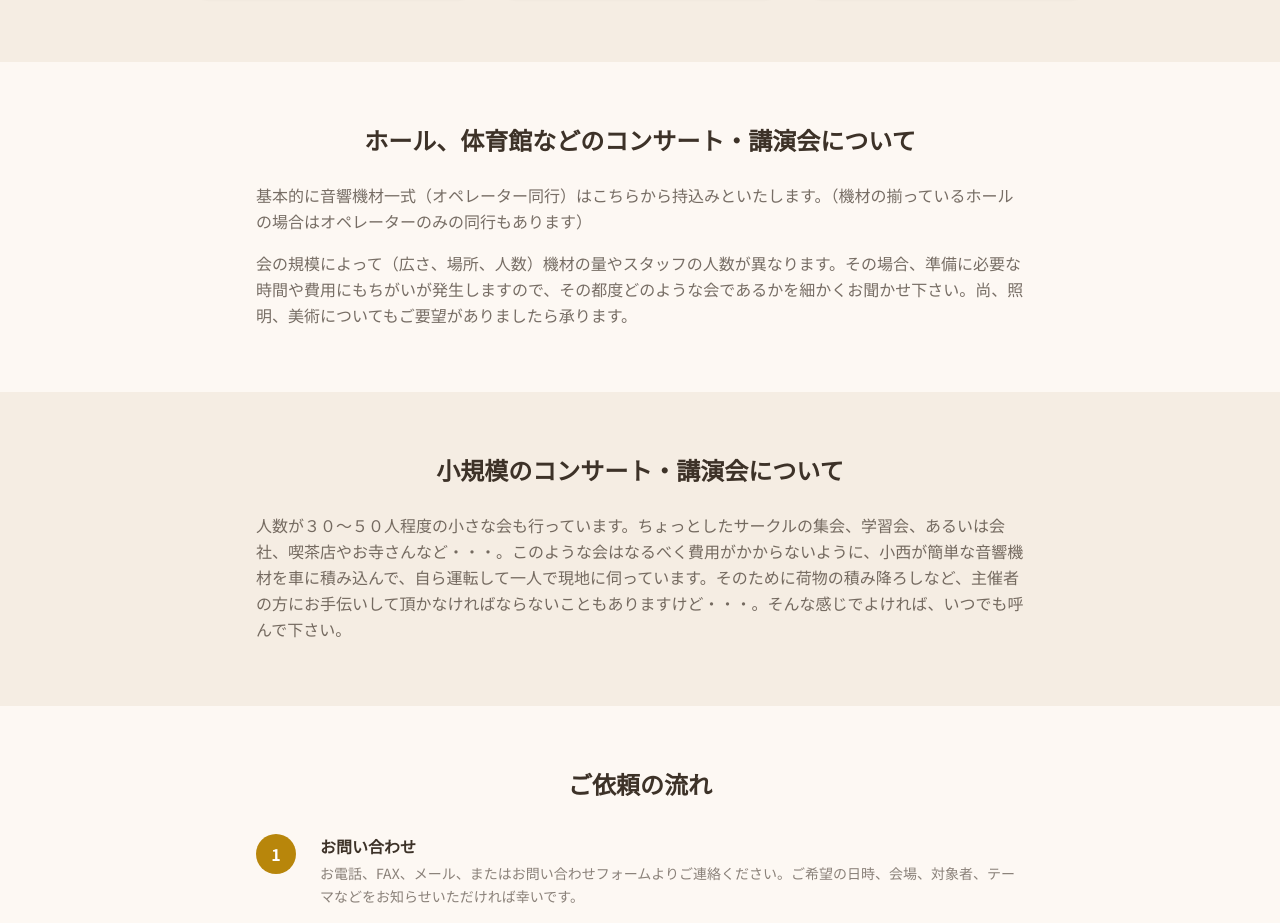
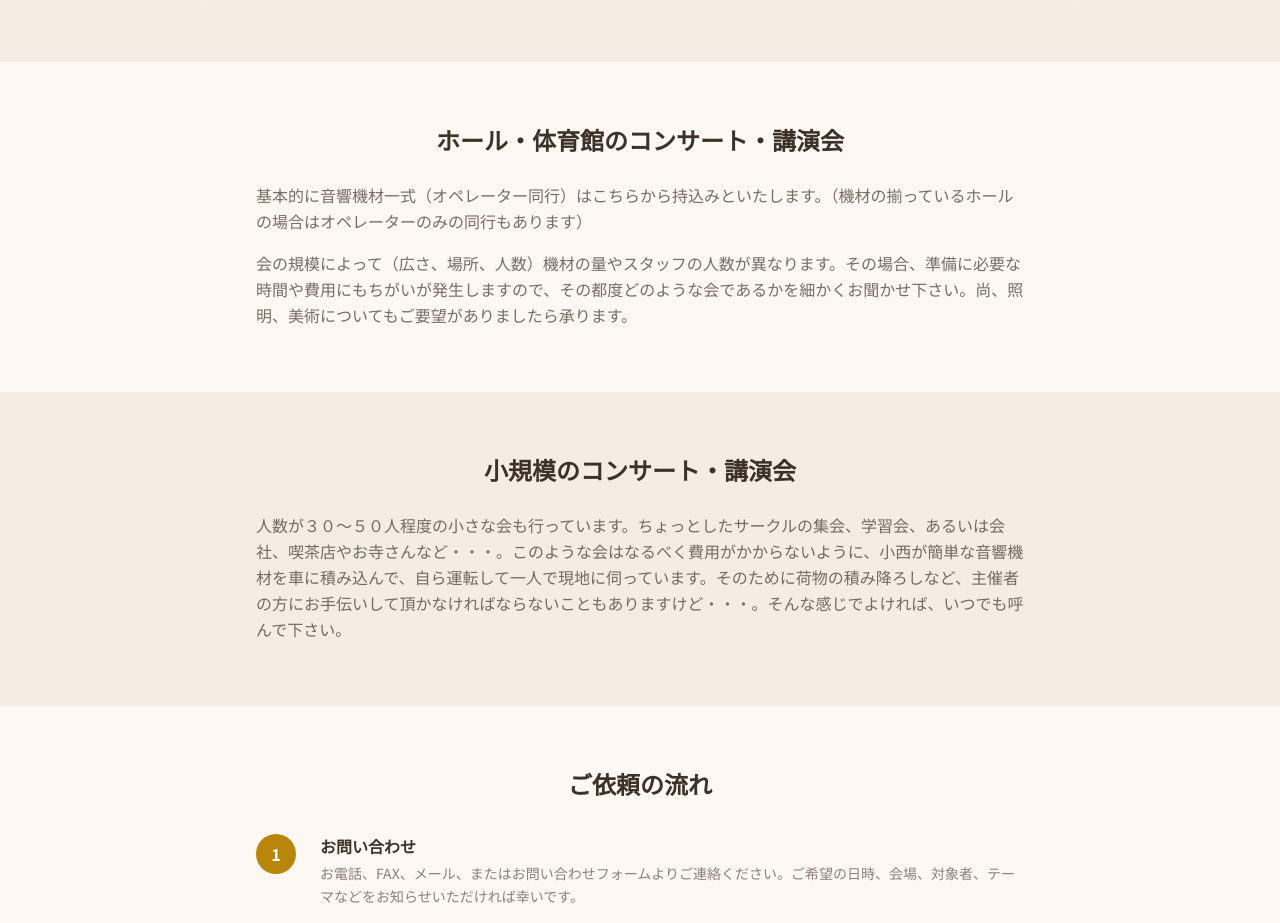
Before and after one commit to gitmrk2k6/farther-hp, a Next.js app: page /lecture in a window 1280 px wide. Shown: the part 1553-2476 px from the top of the page. Built offline with nearby package versions, Linux system fonts and the light colour scheme.

Commit message:
fix: 講演会見出しを統一（ホール・体育館の / 小規模の）

```diff
--- a/src/app/lecture/page.tsx
+++ b/src/app/lecture/page.tsx
@@ -119,9 +119,8 @@ export default function LecturePage() {
       <section className="py-16 px-4">
         <div className="max-w-3xl mx-auto">
           <FadeIn>
-            <h3 className="font-serif text-base md:text-2xl font-bold mb-6 text-center">
-              <span className="md:hidden">ホール・体育館でのコンサート・講演会</span>
-              <span className="hidden md:inline">ホール、体育館などのコンサート・講演会について</span>
+            <h3 className="font-serif text-lg md:text-2xl font-bold mb-6 text-center">
+              ホール・体育館のコンサート・講演会
             </h3>
             <div className="space-y-4 text-foreground/70 leading-relaxed">
               <p>
@@ -139,9 +138,8 @@ export default function LecturePage() {
       <section className="py-16 px-4 bg-section-alt">
         <div className="max-w-3xl mx-auto">
           <FadeIn>
-            <h3 className="font-serif text-base md:text-2xl font-bold mb-6 text-center">
-              <span className="md:hidden">小規模のコンサート・講演会</span>
-              <span className="hidden md:inline">小規模のコンサート・講演会について</span>
+            <h3 className="font-serif text-lg md:text-2xl font-bold mb-6 text-center">
+              小規模のコンサート・講演会
             </h3>
             <div className="space-y-4 text-foreground/70 leading-relaxed">
               <p>
```
